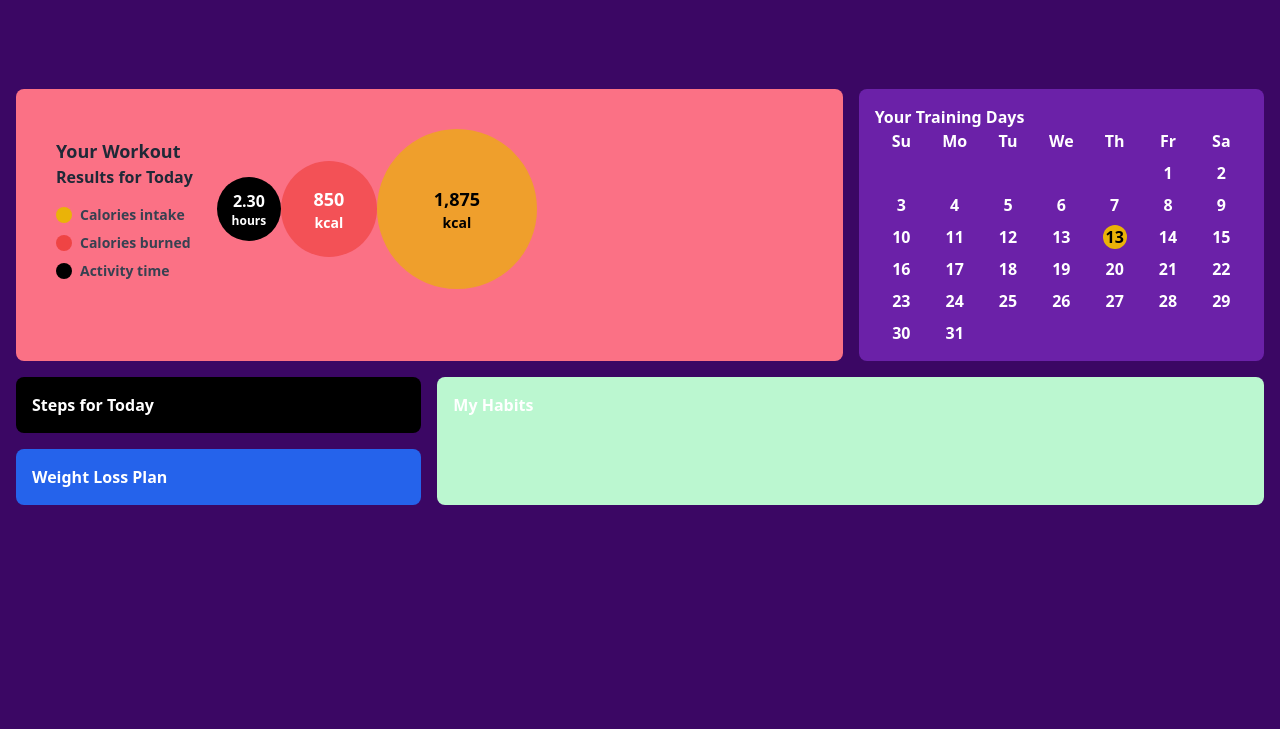
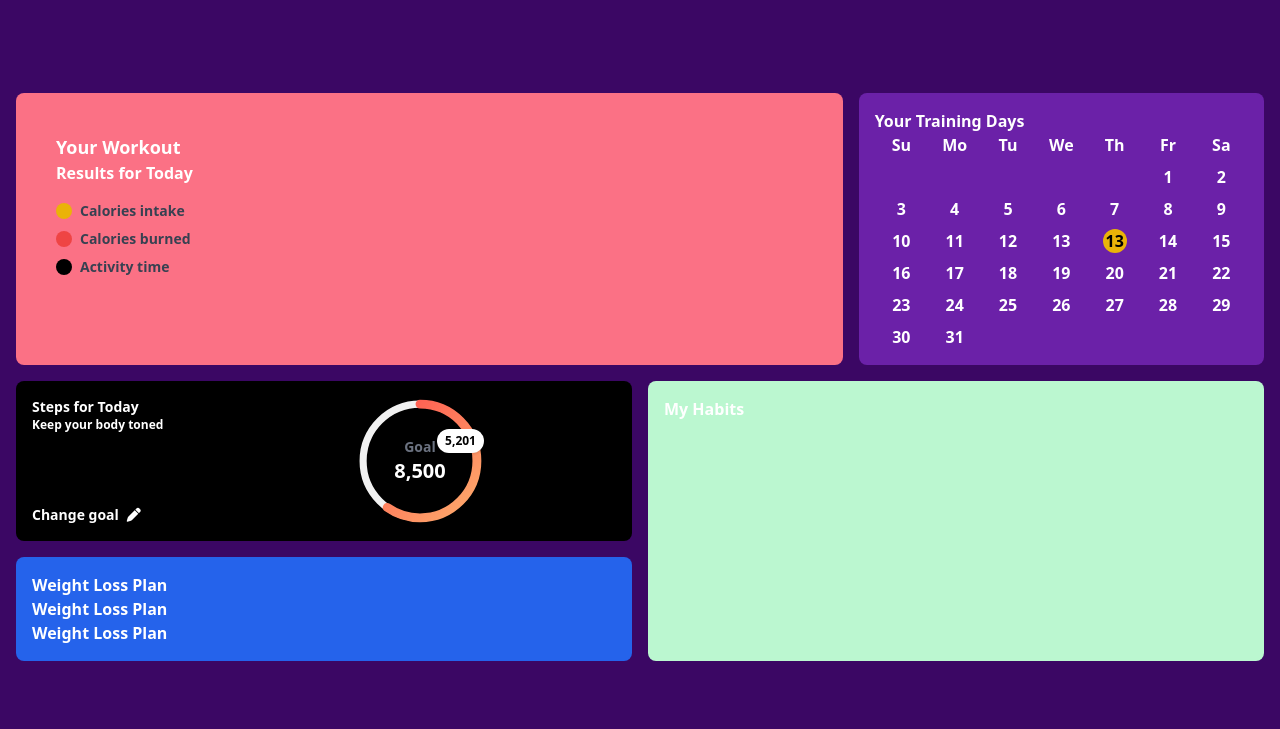
Before and after one commit to rubentotterman/logify, a plain HTML site: page index.html in a window 1280 px wide. Shown: the part 71-800 px from the top of the page. Drawn offline with Linux system fonts and the light colour scheme; a script that the page names is missing.

Commit message:
Steps today card
Updated UI, added steps counted eclipse, added "change goal" option.

```diff
--- a/index.html
+++ b/index.html
@@ -17,8 +17,8 @@
     <!--Navbar content-->
     <div class="navbar flex justify-between text-white pt-5">
         <div class="flex flex-col justify-center">
-            <h1 class="font-bold text-lg">Hi, Charlotte!</h1>
-            <p class="text-xs">Lets take a look at your activity</p>
+            <h1 class="font-bold text-2xl">Hi, Charlotte!</h1>
+            <p class="text-xs text-gray-400 font-semibold">Lets take a look at your activity</p>
         </div>
 
         <div class="flex gap-4">
@@ -26,13 +26,13 @@
             <button class="bg-black  text-white px-2 rounded-lg text-xs w-20">login</button>
         </div>
     </div>
-    <div class="grid grid-cols-6 gap-4 mt-24">
-        <div class="bg-rose-400 text-white rounded-lg font-bold col-span-4 py-4 px-4">
+    <div class="grid grid-cols-12 grid-rows-[auto_auto] gap-4 mt-24">
+        <div class="bg-rose-400 text-white rounded-lg font-bold col-span-8 py-4 px-4">
             <div class="card bg-beige p-6 rounded-lg flex items-center gap-6">
                 <!-- Text Content -->
                 <div class="text-content">
-                  <h2 class="text-lg font-bold text-gray-800">Your Workout</h2>
-                  <h3 class="text-md font-semibold text-gray-800">Results for Today</h3>
+                  <h2 class="text-lg font-bold">Your Workout</h2>
+                  <h3 class="text-md font-semibold">Results for Today</h3>
 
                   <div class="legend mt-4 space-y-2">
                     <div class="flex items-center gap-2">
@@ -49,31 +49,10 @@
                     </div>
                   </div>
                 </div>
-
-                <!-- Visual Content -->
-                <div class="bubbles flex justify-center items-center">
-                  <!-- Black Bubble -->
-                  <div class=" bg-black text-white text-center p-4 rounded-full w-16 h-16 flex flex-col justify-center items-center">
-                    <span class="text-md font-bold">2.30</span>
-                    <span class="text-xs">hours</span>
-                  </div>
-
-                  <!-- Red Bubble -->
-                  <div class=" bg-red-500 bg-opacity-70 text-white text-center p-6 rounded-full w-24 h-24 flex flex-col justify-center items-center">
-                    <span class="text-lg font-bold">850</span>
-                    <span class="text-sm">kcal</span>
-                  </div>
-
-                  <!-- Yellow Bubble -->
-                  <div class=" bg-yellow-500 bg-opacity-70 text-black text-center p-8 rounded-full w-40 h-40 flex flex-col justify-center items-center">
-                    <span class="text-lg font-bold">1,875</span>
-                    <span class="text-sm">kcal</span>
-                  </div>
-                </div>
               </div>
 
         </div>
-        <div class="bg-purple-800 rounded-lg col-span-2 py-4 px-4 font-bold text-white">
+        <div class="bg-purple-800 rounded-lg col-span-4 py-4 px-4 font-bold text-white">
             <h1>Your Training Days</h1>
             <div class="grid grid-cols-7 text-center text-white font-bold mb-2">
                 <p>Su</p>
@@ -127,13 +106,70 @@
                 <p></p>
             </div>
         </div>
-        <div class="bg-black col-span-2 py-4 px-4 rounded-lg font-bold text-white">
-            <h1>Steps for Today</h1>
+        <div class="bg-black col-span-6 row-span-1 py-4 px-4 rounded-lg font-bold text-white grid grid-cols-2 gap-16">
+            <div class="whitespace-nowrap flex flex-col justify-between h-full">
+                <div>
+                    <h1 class="text-sm">Steps for Today</h1>
+                    <p class="font-semibold text-xs">Keep your body toned</p>
+                </div>
+                <p class="text-sm font-semibold">Change goal<i class="fa-solid fa-pen ml-2"></i></p>
+            </div>
+            <div>
+                <div class="relative w-32 h-32 flex items-center justify-center">
+                    <!-- Circular Progress Bar -->
+                    <svg class="w-full h-full" viewBox="0 0 36 36" xmlns="http://www.w3.org/2000/svg">
+                      <!-- Background Circle -->
+                      <circle
+                        cx="18"
+                        cy="18"
+                        r="16"
+                        fill="none"
+                        stroke="#f1f1f1"
+                        stroke-width="2"
+                      ></circle>
+                      <!-- Progress Circle -->
+                      <circle
+                        cx="18"
+                        cy="18"
+                        r="16"
+                        fill="none"
+                        stroke="url(#gradient)"
+                        stroke-width="2.5"
+                        stroke-dasharray="60, 100"
+                        stroke-linecap="round"
+                        transform="rotate(-90 18 18)"
+                      ></circle>
+                      <!-- Gradient for the progress -->
+                      <defs>
+                        <linearGradient id="gradient" x1="1" y1="0" x2="0" y2="1">
+                          <stop offset="0%" stop-color="#ff4c4c" />
+                          <stop offset="100%" stop-color="#fdae6d" />
+                        </linearGradient>
+                      </defs>
+                    </svg>
+
+                    <!-- Center Text -->
+                    <div class="absolute inset-0 flex flex-col justify-center items-center text-center">
+                        <p class="text-gray-500 text-sm">Goal</p>
+                        <p class="text-white text-xl font-bold">8,500</p>
+                      </div>
+
+
+                    <!-- Floating Value -->
+                    <div class="absolute top-1/4 right-0 bg-white text-black text-xs font-bold px-2 py-1 rounded-full shadow">
+                      5,201
+                    </div>
+                  </div>
+
+            </div>
+
         </div>
-        <div class="bg-green-200 col-span-4 row-span-2 py-4 px-4 rounded-lg font-bold text-white">
+        <div class="bg-green-200 col-span-6 row-span-2 h-full py-4 px-4 rounded-lg font-bold text-white">
             <h1>My Habits</h1>
         </div>
-        <div class="bg-blue-600 col-span-2 py-4 px-4 rounded-lg font-bold text-white">
+        <div class="bg-blue-600 col-span-6 row-span-1 py-4 px-4 rounded-lg font-bold text-white">
+            <h1>Weight Loss Plan</h1>
+            <h1>Weight Loss Plan</h1>
             <h1>Weight Loss Plan</h1>
         </div>
   </div>
```
Also changed, not shown: output.css.
